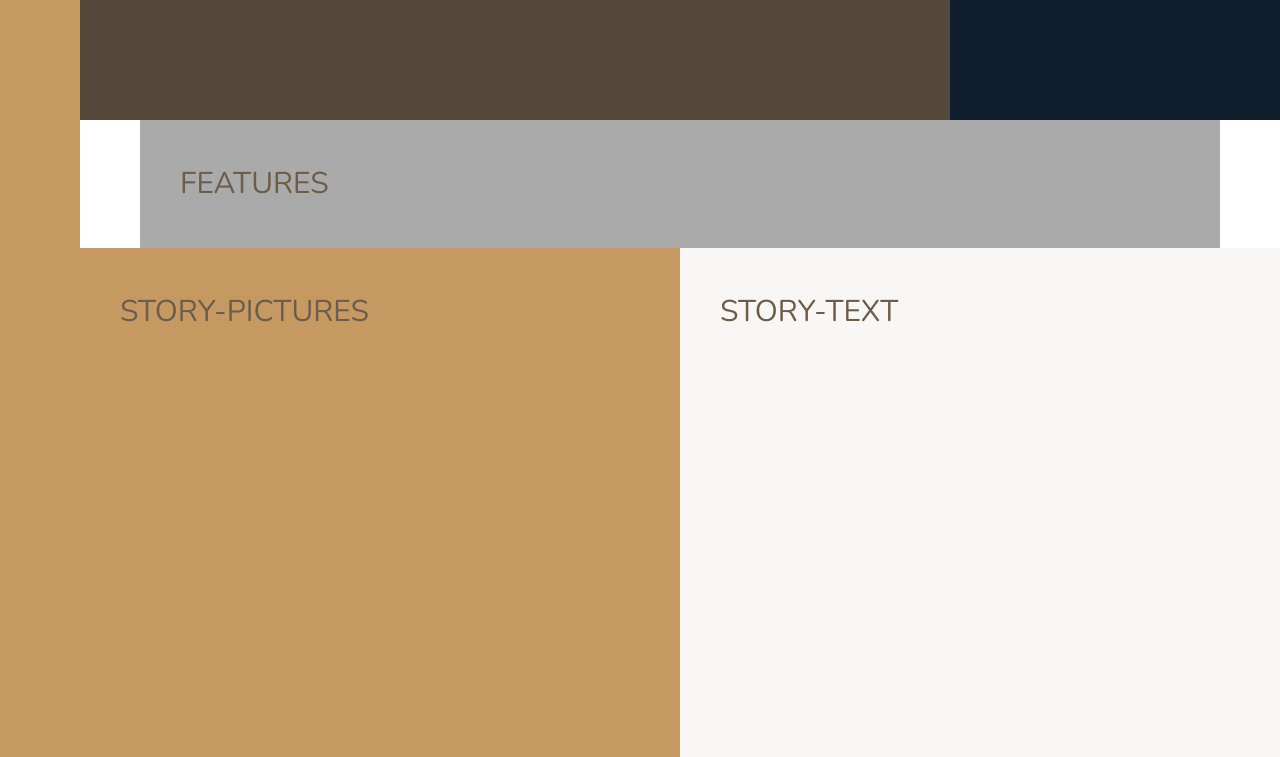
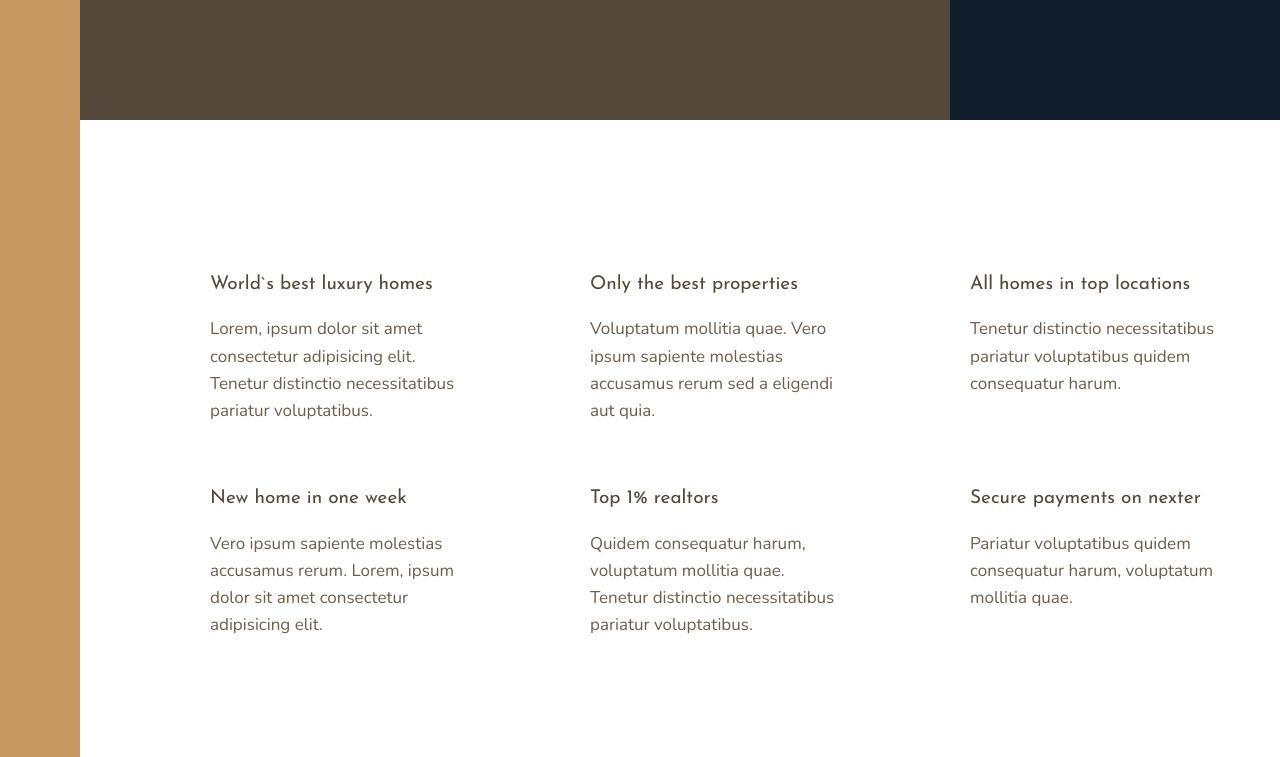
Before and after one commit to jkop22/Project_3_SASS_Udemy_Course, a website: page index.html in a window 1280 px wide. Shown: the part 520-1277 px from the top of the page. Drawn offline with nearby package versions, Linux system fonts and the light colour scheme.

Commit message:
Nexter project - Features sekce - hotovo

```diff
--- a/index.html
+++ b/index.html
@@ -18,7 +18,68 @@
     <div class="sidebar">SIDEBAR</div>
     <header class="header">HEADER</header>
     <div class="realtors">REALTORS</div>
-    <section class="features">FEATURES</section>
+    <section class="features">
+      <div class="feature">
+        <svg class="feature__icon">
+          <use xlink:href="img/sprite.svg#icon-global"></use>
+        </svg>
+        <h4 class="heading-4 heading-4--dark">World`s best luxury homes</h4>
+        <p class="feature__text">
+          Lorem, ipsum dolor sit amet consectetur adipisicing elit. Tenetur
+          distinctio necessitatibus pariatur voluptatibus.
+        </p>
+      </div>
+      <div class="feature">
+        <svg class="feature__icon">
+          <use xlink:href="img/sprite.svg#icon-trophy"></use>
+        </svg>
+        <h4 class="heading-4 heading-4--dark">Only the best properties</h4>
+        <p class="feature__text">
+          Voluptatum mollitia quae. Vero ipsum sapiente molestias accusamus
+          rerum sed a eligendi aut quia.
+        </p>
+      </div>
+      <div class="feature">
+        <svg class="feature__icon">
+          <use xlink:href="img/sprite.svg#icon-map-pin"></use>
+        </svg>
+        <h4 class="heading-4 heading-4--dark">All homes in top locations</h4>
+        <p class="feature__text">
+          Tenetur distinctio necessitatibus pariatur voluptatibus quidem
+          consequatur harum.
+        </p>
+      </div>
+      <div class="feature">
+        <svg class="feature__icon">
+          <use xlink:href="img/sprite.svg#icon-key"></use>
+        </svg>
+        <h4 class="heading-4 heading-4--dark">New home in one week</h4>
+        <p class="feature__text">
+          Vero ipsum sapiente molestias accusamus rerum. Lorem, ipsum dolor sit
+          amet consectetur adipisicing elit.
+        </p>
+      </div>
+      <div class="feature">
+        <svg class="feature__icon">
+          <use xlink:href="img/sprite.svg#icon-presentation"></use>
+        </svg>
+        <h4 class="heading-4 heading-4--dark">Top 1% realtors</h4>
+        <p class="feature__text">
+          Quidem consequatur harum, voluptatum mollitia quae. Tenetur distinctio
+          necessitatibus pariatur voluptatibus.
+        </p>
+      </div>
+      <div class="feature">
+        <svg class="feature__icon">
+          <use xlink:href="img/sprite.svg#icon-lock"></use>
+        </svg>
+        <h4 class="heading-4 heading-4--dark">Secure payments on nexter</h4>
+        <p class="feature__text">
+          Pariatur voluptatibus quidem consequatur harum, voluptatum mollitia
+          quae.
+        </p>
+      </div>
+    </section>
     <div class="story__pictures">STORY-PICTURES</div>
     <div class="story__content">STORY-TEXT</div>
     <section class="homes">HOMES CARDS</section>
--- a/sass/_base.scss
+++ b/sass/_base.scss
@@ -38,16 +38,7 @@ body {
   display: grid;
   grid-template-rows: 80vh min-content 40vw repeat(3, min-content);
   grid-template-columns:
-    [sidebar-start] 8rem [sidebar-end full-start] minmax(
-      6rem,
-      1fr
-    ) [center-start] repeat(8, [col-start] minmax(min-content, 14rem) [col-end])
+    [sidebar-start] 8rem [sidebar-end full-start] minmax(6rem, 1fr)
+    [center-start] repeat(8, [col-start] minmax(min-content, 14rem) [col-end])
     [center-end] minmax(6rem, 1fr) [full-end];
-
-  // jenom docasne kvuli developmentu
-
-  & > * {
-    padding: 40px;
-    font-size: 3rem;
-  }
 }
--- a/sass/_features.scss
+++ b/sass/_features.scss
@@ -1,4 +1,29 @@
 .features {
-  background-color: $color-grey-light-2;
   grid-column: center-start / center-end;
+
+  margin: 15rem 0;
+
+  display: grid;
+  grid-template-columns: repeat(auto-fit, minmax(25rem, 1fr));
+  gap: 6rem;
+  align-items: start;
 }
+
+.feature {
+  display: grid;
+  grid-template-columns: min-content 1fr;
+  grid-row-gap: 1.5rem;
+  grid-column-gap: 2.5rem;
+
+  &__icon {
+    fill: $color-primary;
+    width: 4.5rem;
+    height: 4.5rem;
+    grid-row: 1 / span 2;
+    transform: translateY(-1rem);
+  }
+
+  &__text {
+    font-size: 1.7rem;
+  }
+}
--- a/sass/_typography.scss
+++ b/sass/_typography.scss
@@ -0,0 +1,28 @@
+%heading {
+  font-family: $font-display;
+  font-weight: 400;
+}
+
+.heading-1 {
+  @extend %heading;
+}
+
+.heading-2 {
+  @extend %heading;
+}
+
+.heading-3 {
+  @extend %heading;
+}
+
+.heading-4 {
+  @extend %heading;
+  font-size: 1.9rem;
+
+  &--light {
+    color: $color-grey-light-1;
+  }
+  &--dark {
+    color: $color-grey-dark-1;
+  }
+}
```
Also changed, not shown: css/style.css/main.css, 1 other file.
